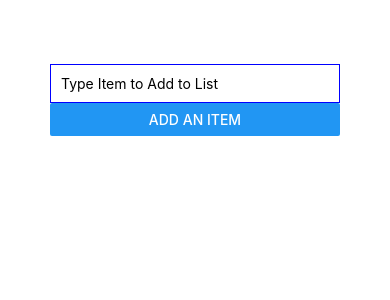
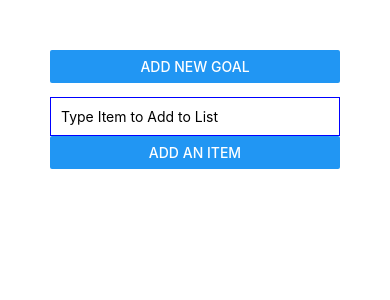
Before and after one commit to rob4abcba/RN-Complete-Guide, a React Native app: screen / in a window 390 px wide. Shown: the top 300 px of the page. Built offline with nearby package versions, Linux system fonts and the light colour scheme.

Commit message:
Add buttn at top to entr add/input anoth goal mode

```diff
--- a/App.js
+++ b/App.js
@@ -14,6 +14,7 @@ import GoalInput from "./components/GoalInput";
 
 export default function App() {
   const [courseGoals, setCourseGoals] = useState([]);
+  const [isAddMode, setIsAddMode] = useState(false);
 
   const addGoalHandler = goalTitleYo => {
     // console.log(enteredGoal);
@@ -22,6 +23,7 @@ export default function App() {
       { idYo: Math.random().toString(), value: goalTitleYo }
     ]);
     console.log(courseGoals);
+    setIsAddMode(false);
   };
 
   const removeGoalHandler = goalId => {
@@ -32,7 +34,8 @@ export default function App() {
 
   return (
     <View style={styles.screen}>
-      <GoalInput onAddGoalYo={addGoalHandler} />
+      <Button title="Add New Goal" onPress={ () => setIsAddMode(true) } />
+      <GoalInput visibleYo={ isAddMode } onAddGoalYo={addGoalHandler} />
       <FlatList
         keyExtractor={(item, index) => item.idYo}
         data={courseGoals} //MC: courseGoals = Array of objects(key: value pair)
```
